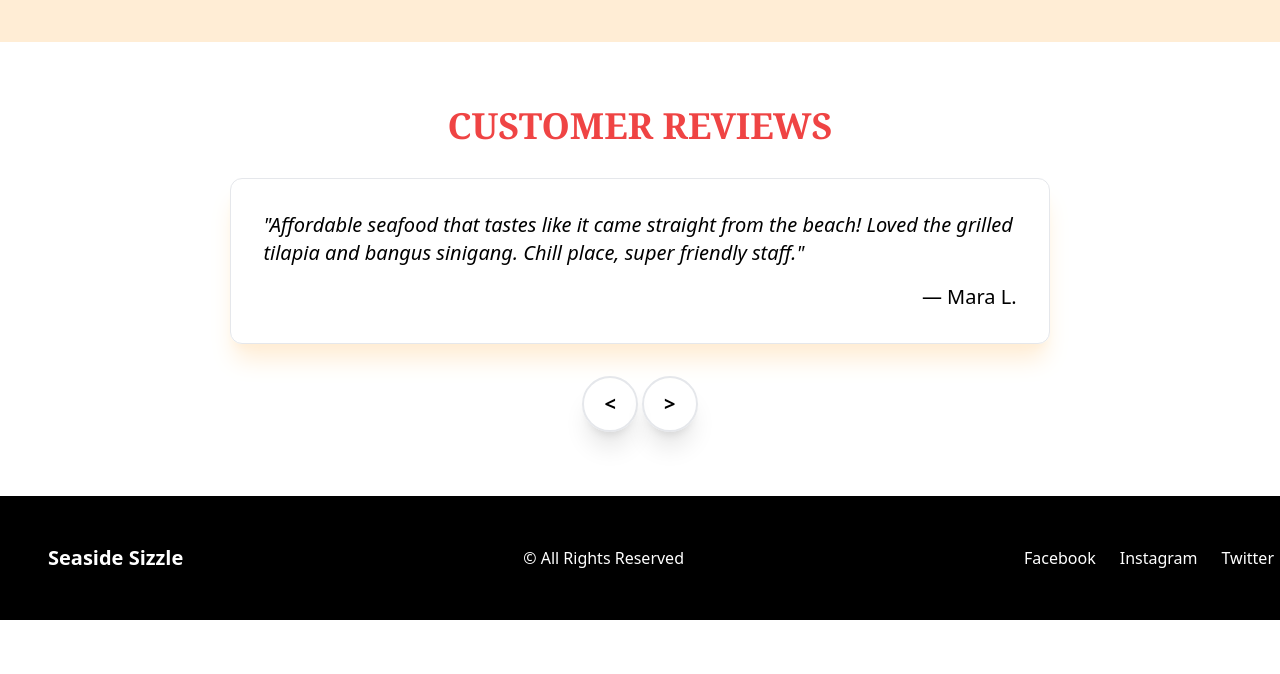
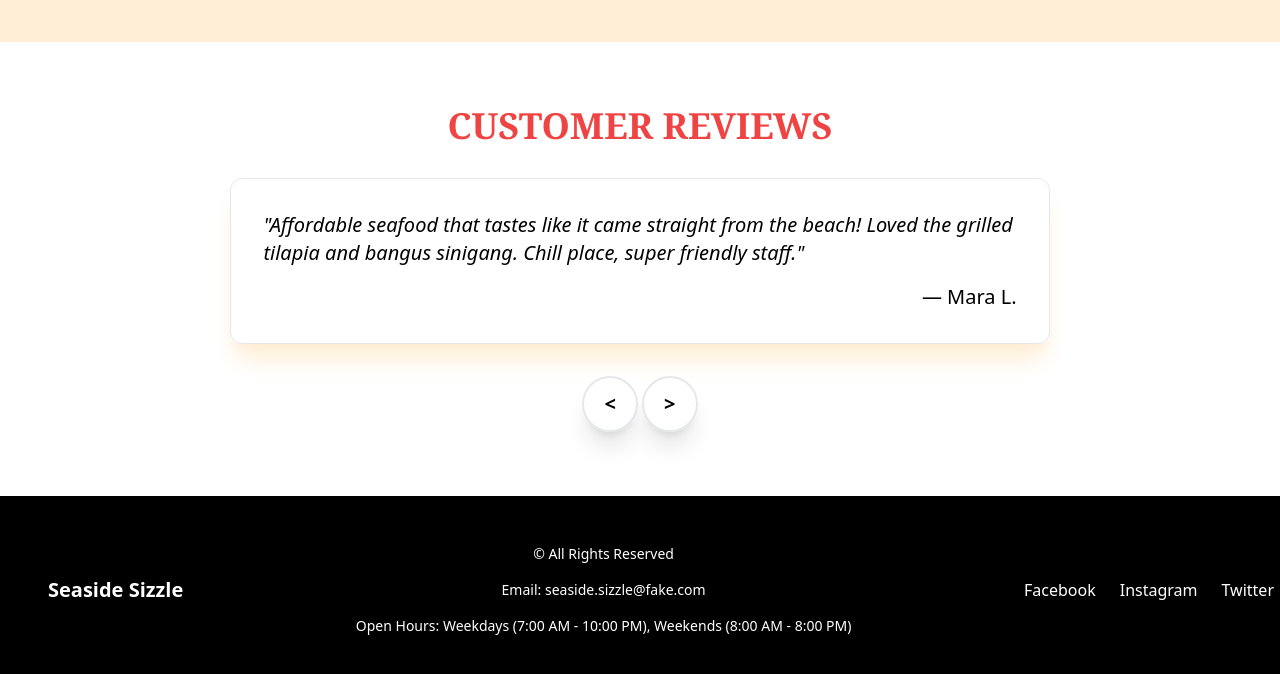
Before and after one commit to Al-va-rez/mmd_Midterm_Exam_Restaurant, a plain HTML site: page exam/part1/index.html in a window 1280 px wide. Shown: the part 1591-2265 px from the top of the page. Before the commit the page ends 2211 px from the top, so only its background shows below. Drawn offline with nearby package versions, Linux system fonts and the light colour scheme.

Commit message:
Update index.html

```diff
--- a/exam/part1/index.html
+++ b/exam/part1/index.html
@@ -63,6 +63,7 @@
             </section>
             <!-- /Welcome -->
 
+
             <!-- Introduction -->
             <section id="preview" class="h-max w-full bg-orange-100">
 
@@ -101,6 +102,7 @@
 
             </section>
             <!-- /Introduction -->
+
 
             <!-- Reviews -->
             <section id="reviews" class="h-max w-full py-16">
@@ -164,8 +166,10 @@
                 <div class="text-xl font-semibold">
                     Seaside Sizzle
                 </div>
-                <div>
-                    &#169 All Rights Reserved
+                <div class="flex flex-col gap-4 items-center text-sm">
+                    <div>&#169 All Rights Reserved</div>
+                    <div>Email: seaside.sizzle@fake.com</div>
+                    <div>Open Hours: Weekdays (7:00 AM - 10:00 PM), Weekends (8:00 AM - 8:00 PM)</div>
                 </div>
                 <div class="flex flex-row w-52 gap-6 text-white">
                     <div class="hover:text-gray-400"><a href="">Facebook</a></div>
```
